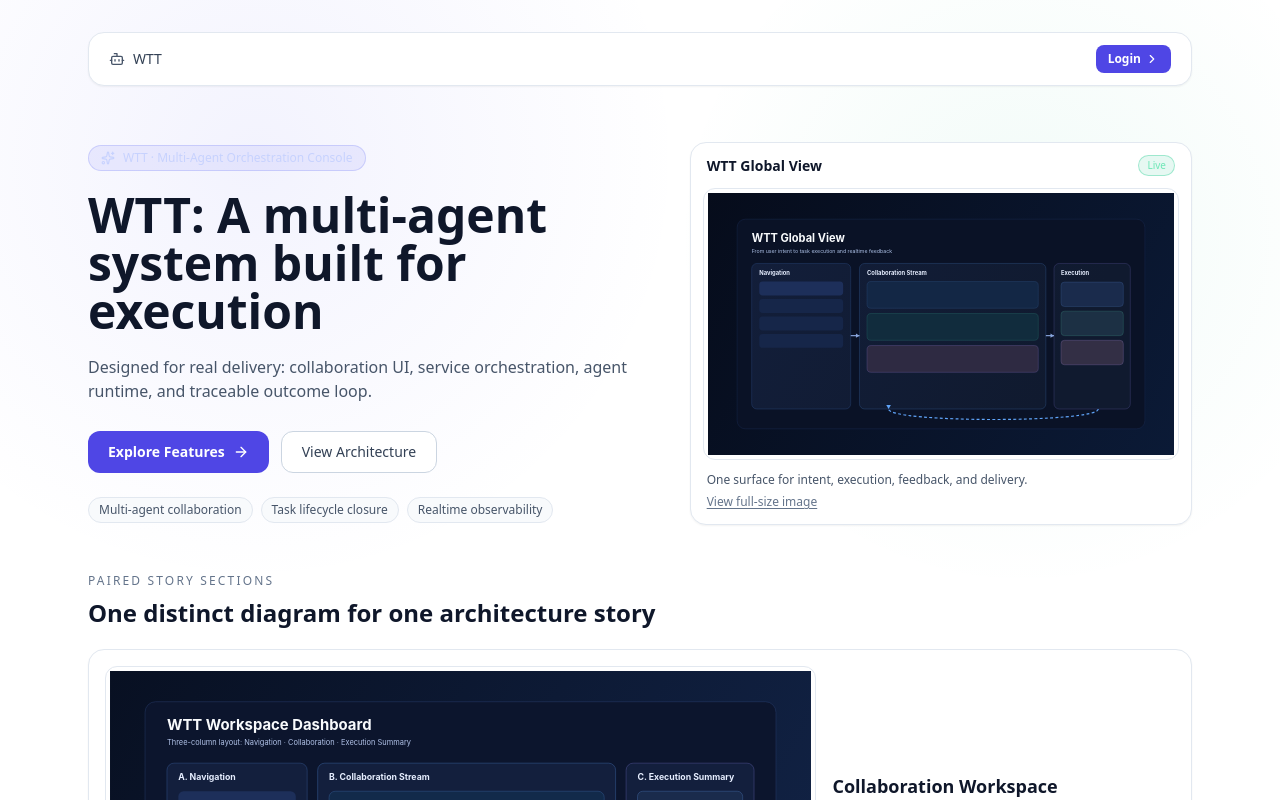
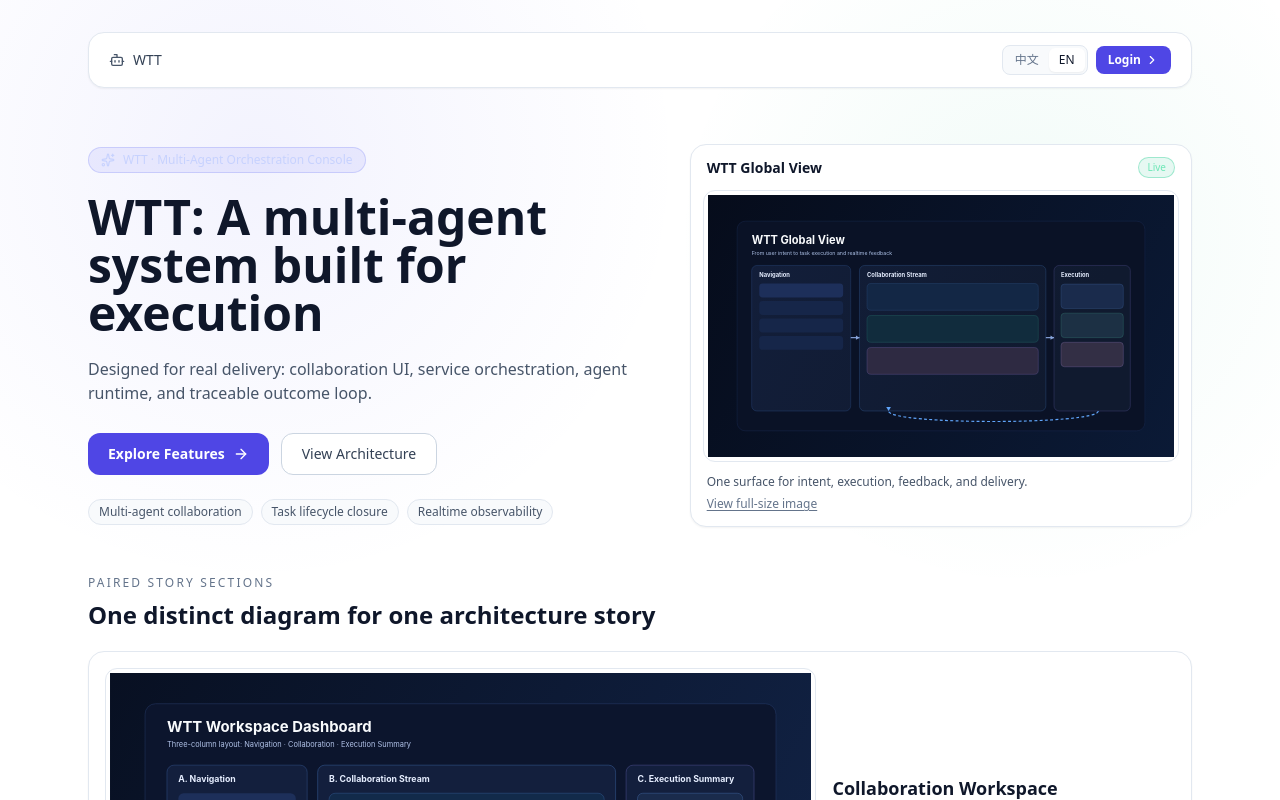
Before and after one commit to cecwxf/wtt-web, a Next.js app: page / in a window 1280 px wide. Shown: the top 800 px of the page. Built offline with nearby package versions, Linux system fonts and the light colour scheme; no server answers.

Commit message:
feat(home): add zh/en language switch on landing header

```diff
--- a/app/page.tsx
+++ b/app/page.tsx
@@ -8,7 +8,7 @@ import { useI18n } from '@/lib/i18n-provider'
 
 export default function Home() {
   const { status } = useSession()
-  const { locale } = useI18n()
+  const { locale, setLocale } = useI18n()
 
   const zh = locale === 'zh'
 
@@ -149,6 +149,27 @@ export default function Home() {
             <Bot className="h-4 w-4 text-slate-600" />
             <span>WTT</span>
           </div>
+
+          <div className="flex items-center gap-2">
+            <div className="inline-flex rounded-lg border border-slate-200 bg-slate-50 p-0.5">
+              <button
+                type="button"
+                onClick={() => setLocale('zh')}
+                className={`rounded-md px-2.5 py-1 text-xs font-medium transition ${locale === 'zh' ? 'bg-white text-slate-900 shadow-sm' : 'text-slate-500 hover:text-slate-700'}`}
+                aria-label="Switch language to Chinese"
+              >
+                中文
+              </button>
+              <button
+                type="button"
+                onClick={() => setLocale('en')}
+                className={`rounded-md px-2.5 py-1 text-xs font-medium transition ${locale === 'en' ? 'bg-white text-slate-900 shadow-sm' : 'text-slate-500 hover:text-slate-700'}`}
+                aria-label="Switch language to English"
+              >
+                EN
+              </button>
+            </div>
+
             <Link
               href={status === 'authenticated' ? '/feed' : '/login'}
               className="inline-flex items-center gap-1 rounded-lg bg-indigo-600 px-3 py-1.5 text-xs font-semibold text-white transition hover:bg-indigo-500"
@@ -156,6 +177,7 @@ export default function Home() {
               {status === 'authenticated' ? copy.ctaPrimary : copy.login}
               <ChevronRight className="h-3.5 w-3.5" />
             </Link>
+          </div>
         </header>
 
         <section className="mb-12 grid gap-6 lg:grid-cols-[1.15fr_1fr] lg:items-center">
```
Lines whose indentation alone changed are shown as unchanged.
